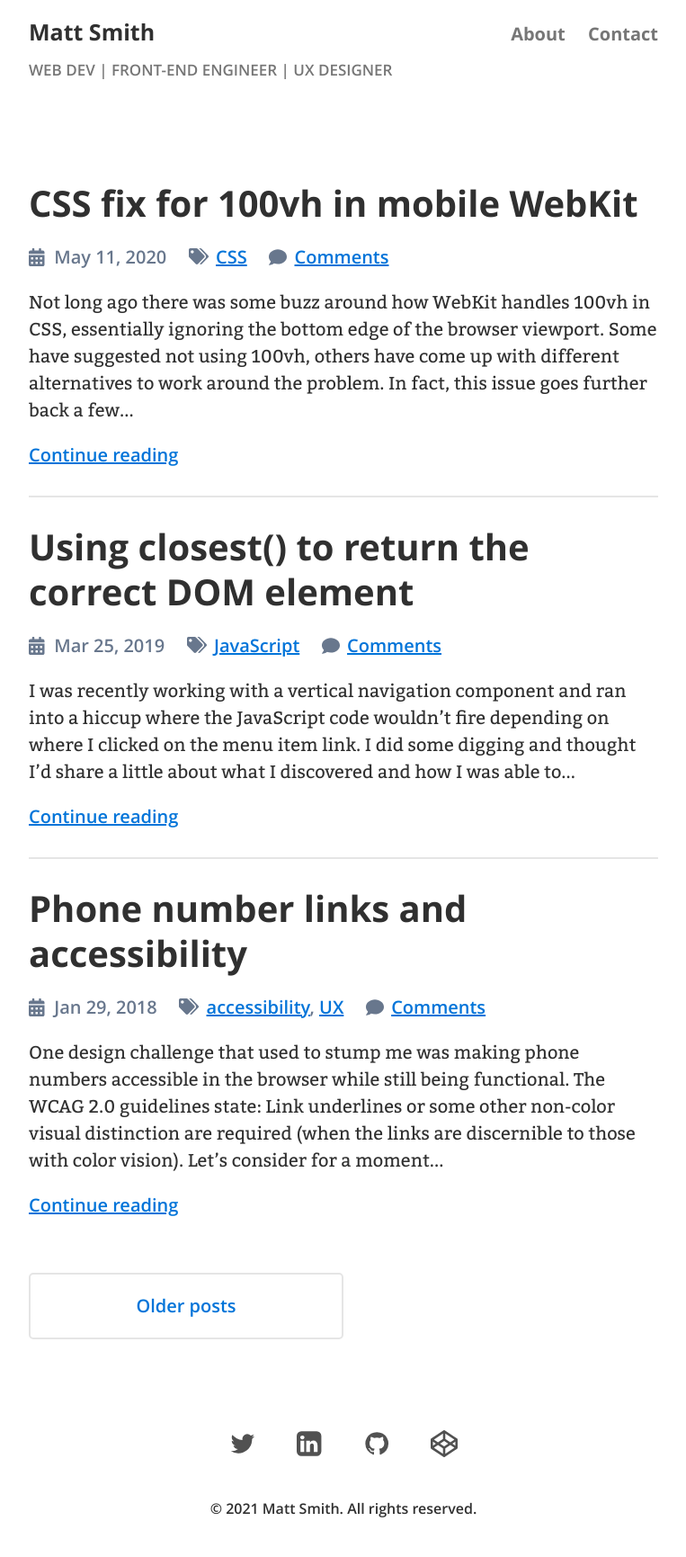
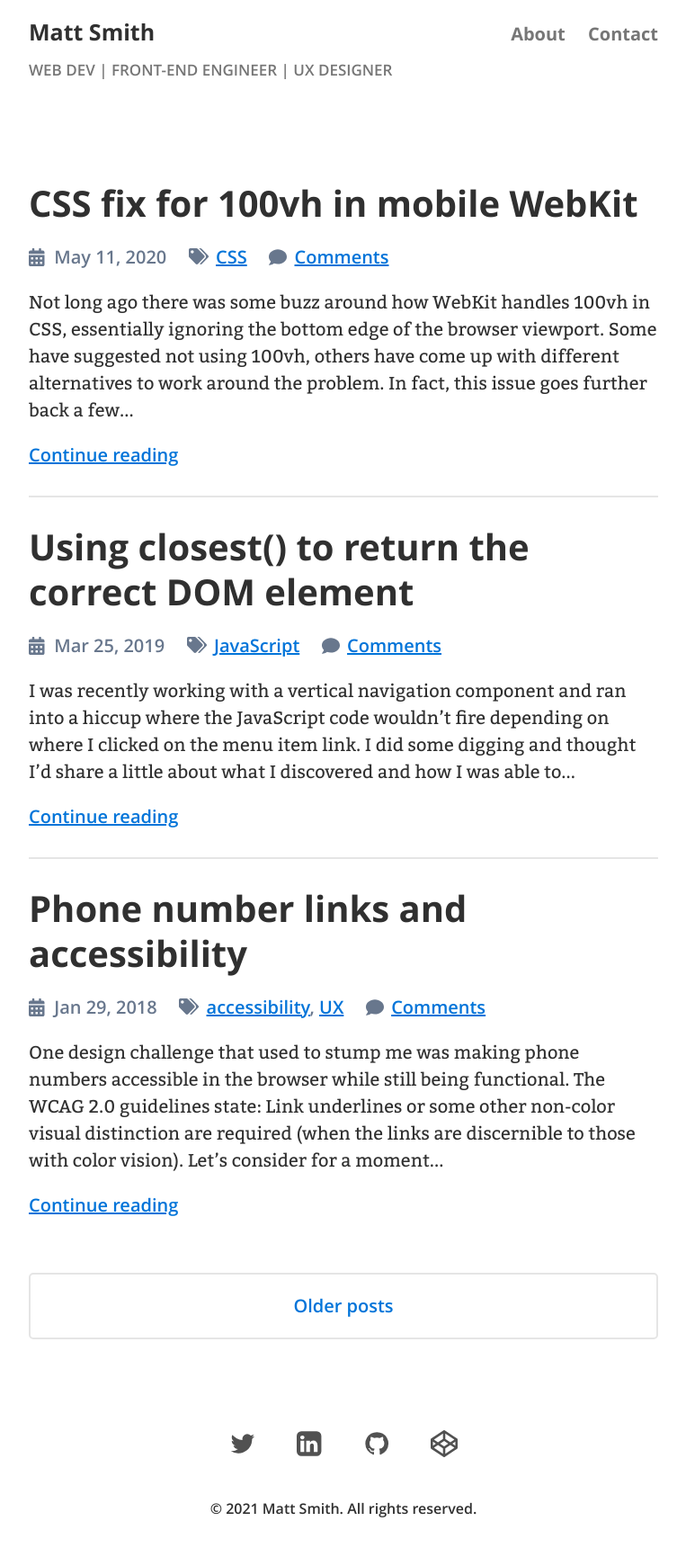
Before and after one commit to AllThingsSmitty/allthingssmitty.github.io, a Jekyll site: the page built from index.html, in a window 1280 px wide. Shown: the whole page at 90% size, without its empty margins (258-1021 px from the left). Built offline with Jekyll 4.4.1, drawn with Linux system fonts in a browser that asks for light colours; the list of posts is cut into pages by our own code; comment, search, counter and statistics services are not loaded.

Commit message:
Switch order of nav buttons

```diff
--- a/_includes/pagination.html
+++ b/_includes/pagination.html
@@ -1,17 +1,17 @@
 <section class="pagination" role="navigation" aria-label="Go to the next or previous page">
   {% if paginator.total_pages > 1 %}
+    {% if paginator.previous_page %}
+      <a class="pagination-item" href="{{ paginator.previous_page_path | prepend: site.baseurl }}">Newer posts</a>
+    {% endif %}
     {% if paginator.next_page %}
       <a class="pagination-item" href="{{ paginator.next_page_path | prepend: site.baseurl }}">Older posts</a>
     {% endif %}
-  {% if paginator.previous_page %}
-    <a class="pagination-item" href="{{ paginator.previous_page_path | prepend: site.baseurl }}">Newer posts</a>
+  {% else %}
+    {% if page.next.url %}
+      <a class="pagination-item" href="{{page.next.url}}">Next post</a>
     {% endif %}
-{% else %}
     {% if page.previous.url %}
       <a class="pagination-item" href="{{page.previous.url}}">Previous post</a>
     {% endif %}
-  {% if page.next.url %}
-    <a class="pagination-item" href="{{page.next.url}}">Next post</a>
-  {% endif %}
   {% endif %}
 </section>
--- a/_sass/_pagination.scss
+++ b/_sass/_pagination.scss
@@ -18,6 +18,10 @@
   text-align: center;
   width: 50%;
 
+  &:only-child {
+    width: 100%;
+  }
+
   &:first-child:not(:last-child) {
     margin-right: .5rem;
   }
```
Lines whose indentation alone changed are shown as unchanged.
